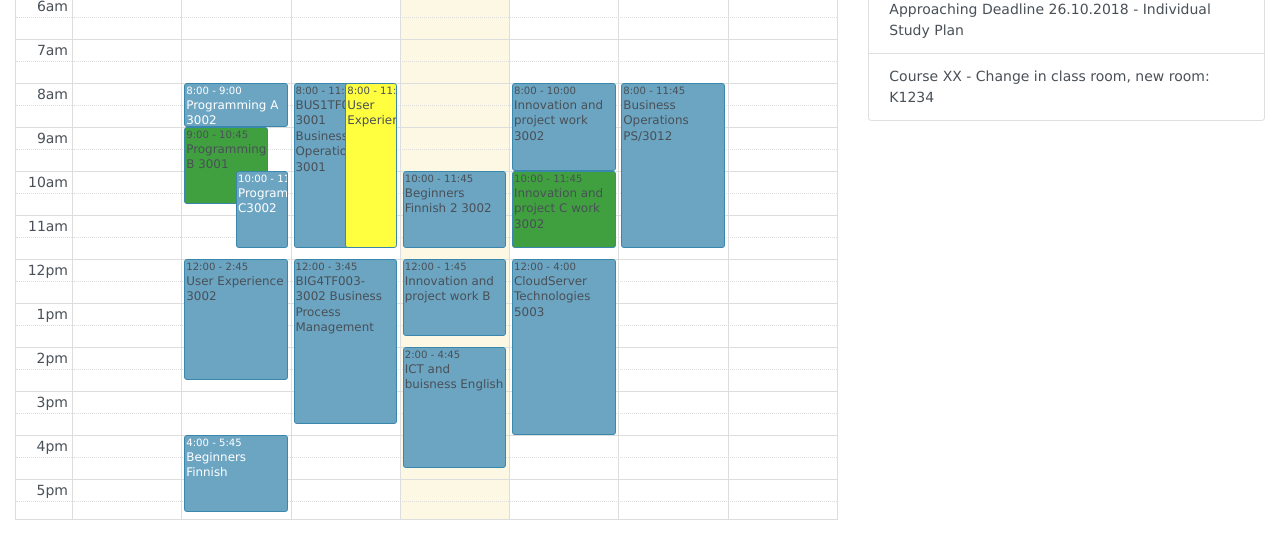
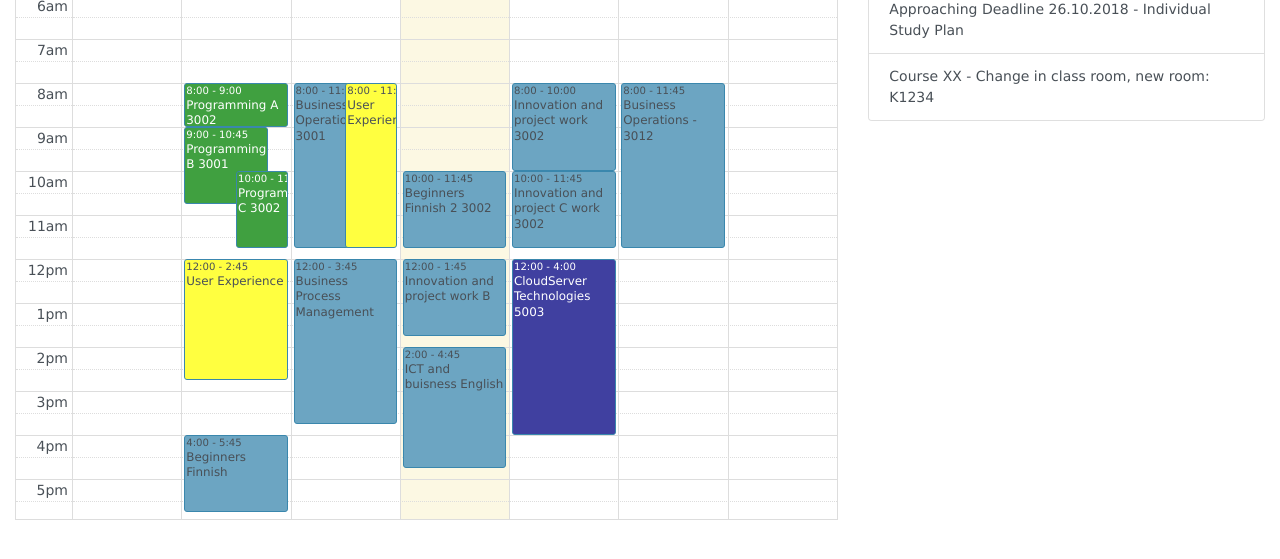
Before and after one commit to huybao0502/huybao0502.github.io, a plain HTML site: page pia.html in a window 1280 px wide. Shown: the part 227-786 px from the top of the page. Drawn offline with Linux system fonts and the light colour scheme.

Commit message:
Add files via upload

```diff
--- a/cal-script1.js
+++ b/cal-script1.js
@@ -23,26 +23,20 @@
       eventLimit: true, // allow "more" link when too many events
       events: [
         {
-          title: 'Business Operations PS/3012',
+          title: 'Business Operations - 3012',
           start: '2018-10-12T08:00:00',
-          end: '2018-10-12T11:45:00'
+          end: '2018-10-12T11:45:00',
+
         },
         {
-          title: 'BUS1TF011-3001 Business Operations 3001',
+          title: 'Business Operations - 3001',
           start: '2018-10-09T08:00:00',
           end: '2018-10-09T11:45:00'
         },
         {
-          id: 999,
-          title: ' 	BIG4TF003-3002 Business Process Management',
+          title: 'Business Process Management',
           start: '2018-10-09T12:00:00',
           end: '2018-10-09T15:45:00'
-        },
-        {
-          id: 999,
-          title: 'Business Planning',
-          start: '2018-10-16T12:00:00',
-          end: '2018-10-16T16:00:00'
         },
         {
           title: 'Innovation and project work 3002',
@@ -53,12 +47,14 @@
           title:  'Innovation and project C work 3002',
           start: '2018-10-11T10:00:00',
           end: '2018-10-11T11:45:00',
-        backgroundColor:'green'
+
         },
         {
           title: 'CloudServer Technologies 5003',
           start: '2018-10-11T12:00:00',
-          end: '2018-10-11T16:00:00'
+          end: '2018-10-11T16:00:00',
+            backgroundColor: 'navy',
+            textColor:'white'
         },
         {
           title: 'Beginners Finnish 2 3002',
@@ -84,37 +80,42 @@
         },
         {
           title: 'Programming A 3002',
-          url: 'http://www.haaga-helia.fi/en/opinto-opas/opintojaksokuvaukset/ITP1TF111',
           start: '2018-10-08T08:00:00',
-          end: '2018-10-08T09:00:00'
+          end: '2018-10-08T09:00:00',
+        backgroundColor:'green',
+            textColor:'white'
 
         },
         {
           title: 'Programming B 3001',
           start: '2018-10-08T09:00:00',
           end: '2018-10-08T10:45:00',
-          backgroundColor:'green'
+          backgroundColor:'green',
+            textColor:'white'
+
 
         },
         {
-          title: 'Programming C3002',
-          url: 'http://google.com/',
+          title: 'Programming C 3002',
           start: '2018-10-08T10:00:00',
-          end: '2018-10-08T11:45:00'
+          end: '2018-10-08T11:45:00',
+        backgroundColor:'green',
+        textColor:'white'
 
         },
 
         {
-          title: 'User Experience 3002',
+          title: 'User Experience',
           start: '2018-10-08T12:00:00',
-          end: '2018-10-08T14:45:00'
+          end: '2018-10-08T14:45:00',
+        backgroundColor:'yellow'
 
         },
         {
           title: 'Beginners Finnish ',
           start: '2018-10-08T16:00:00',
           end: '2018-10-08T17:45:00',
-          url: 'http://google.com/',
+
 
         }
       ]
```
Also changed, not shown: index.html (+5 -2 lines).
